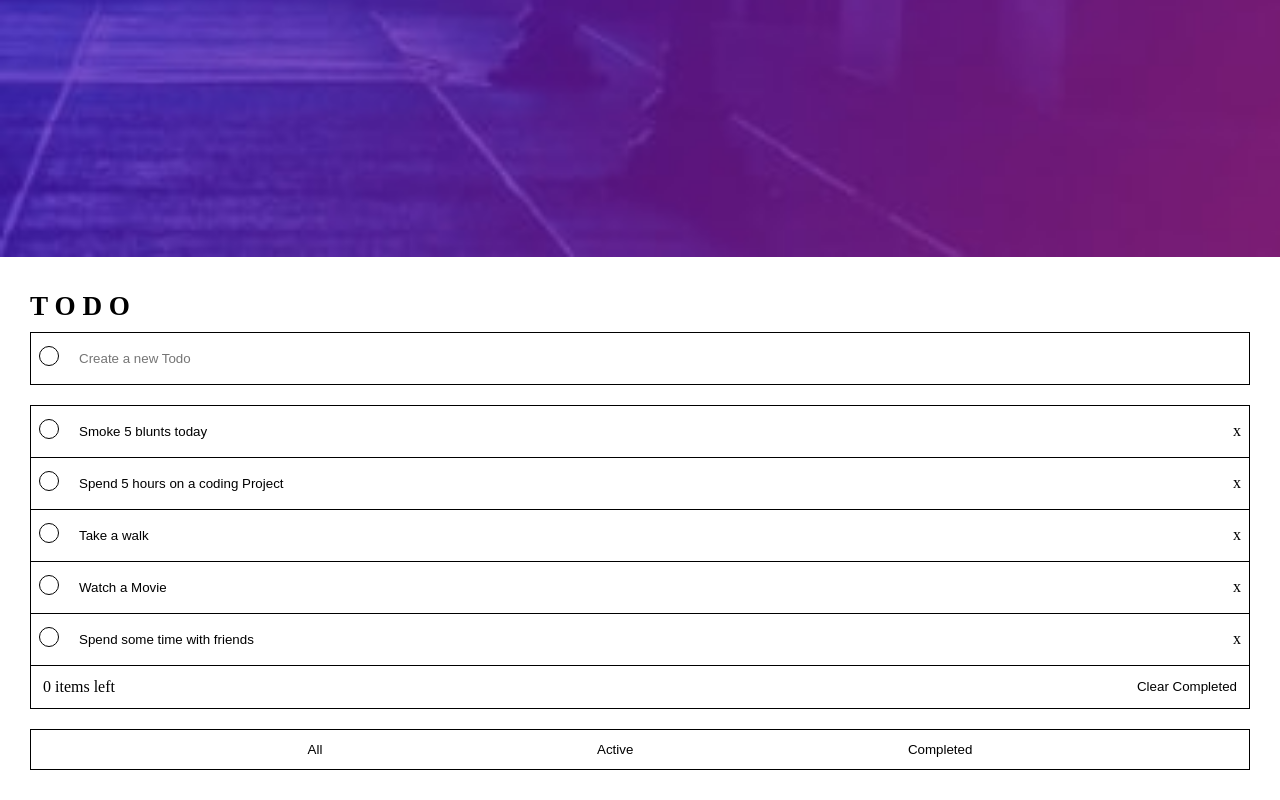
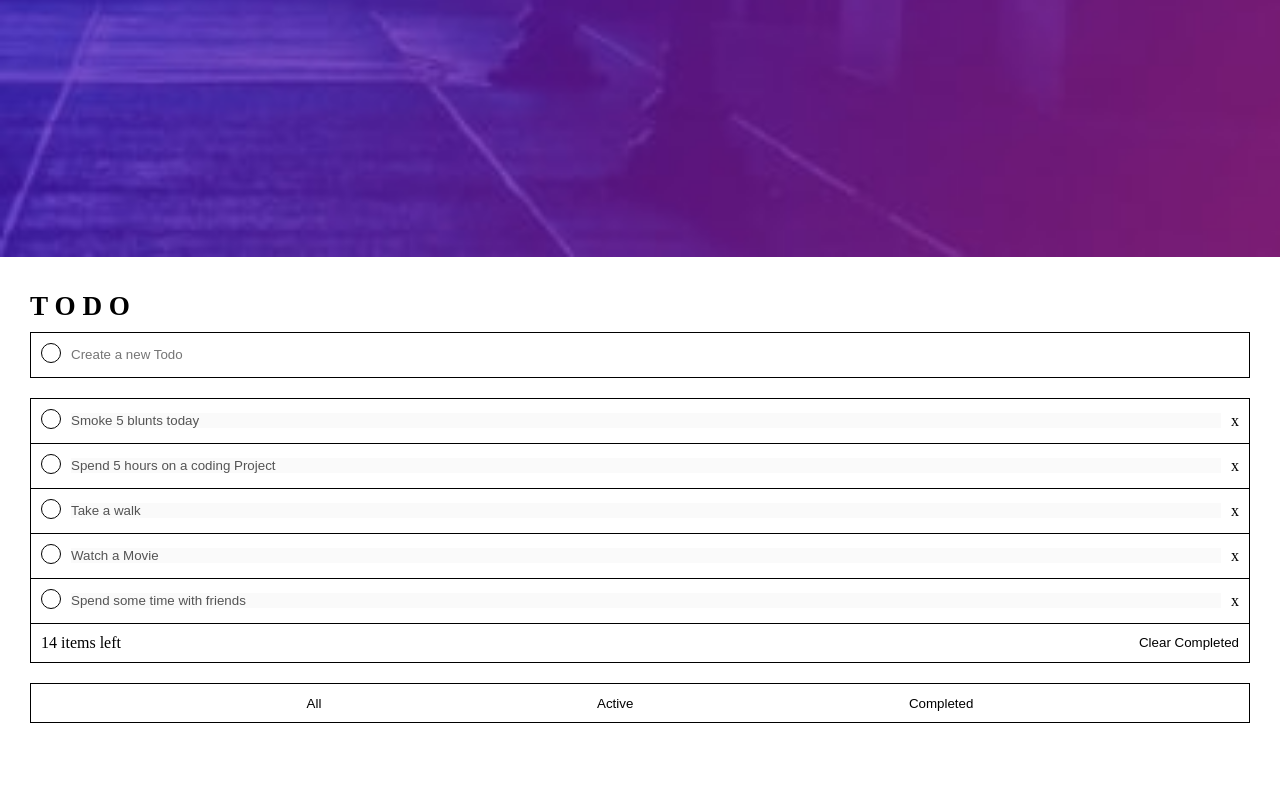
Before and after one commit to dev0xgenius/Todo-App, a React (Vite) app: page / in a window 1280 px wide. Shown: the part 426-1226 px from the top of the page. After the commit the page ends 1179 px from the top, so only its background shows below. Built offline with nearby package versions, Linux system fonts and the light colour scheme.

Commit message:
Updated index.css

```diff
--- a/src/components/ActionList.jsx
+++ b/src/components/ActionList.jsx
@@ -6,9 +6,9 @@ class ActionList extends React.Component {
     return (
       <>
         <ul className="action-list">
-          <TodoAction displayText="All" />
-          <TodoAction displayText="Active" />
-          <TodoAction displayText="Completed" />
+          <li><TodoAction displayText="All" /></li>
+          <li><TodoAction displayText="Active" /></li>
+          <li><TodoAction displayText="Completed" /></li>
         </ul>
       </>
     );
--- a/src/components/Todo.jsx
+++ b/src/components/Todo.jsx
@@ -9,7 +9,7 @@ class Todo extends React.Component {
           <span className='checkbox'></span>
         </label>
         <input type='text' value={this.props.title}
-        onChange={console.log} />
+        onChange={console.log} disabled="disabled"/>
         <span>x</span>
       </li>
     );
--- a/src/components/TodoDashboard.jsx
+++ b/src/components/TodoDashboard.jsx
@@ -6,12 +6,13 @@ import ActionList from "./ActionList";
 
 class TodoDashboard extends React.Component {
   render() {
+    let items = Math.floor(Math.random(0, 10) * 100);
     return (
       <>
         <TodoForm />
         <div className='col'>
           <TodoList />
-          <TodoInfo />
+          <TodoInfo items={items}/>
         </div>
         <ActionList />
       </>
--- a/src/components/TodoInfo.jsx
+++ b/src/components/TodoInfo.jsx
@@ -6,7 +6,9 @@ class TodoInfo extends React.Component {
     return (
       <>
         <div className='todoInfo'>
-          <span className='info'>0 items left</span>
+          <span className='info'>
+            {this.props.items} items left
+          </span>
           <TodoAction displayText="Clear Completed"/>
         </div>
       </>
--- a/src/css/index.css
+++ b/src/css/index.css
@@ -35,7 +35,6 @@ main.ui .header h1 {
 
 input {
   width: 100%;
-  padding: 10px;
   border: none;
   outline: none;
 }
@@ -65,7 +64,7 @@ input:checked ~ span.checkbox {
 #content .todo-form {
   justify-content: flex-start;
   width: 100%;
-  padding: 8px;
+  padding: 10px;
   border: 1px solid black;
 }
 #content .col {
@@ -79,7 +78,7 @@ input:checked ~ span.checkbox {
 }
 #content .todo-list .todo {
   width: 100%;
-  padding: 8px;
+  padding: 10px;
   border-bottom: 1px solid black;
 }
 #content .todo-list .todo input {
@@ -88,7 +87,7 @@ input:checked ~ span.checkbox {
 #content .todoInfo {
   display: flex;
   justify-content: space-between;
-  padding: 12px;
+  padding: 10px;
 }
 #content .todoInfo button {
   border: none;
@@ -96,7 +95,7 @@ input:checked ~ span.checkbox {
 }
 #content .action-list {
   width: 100%;
-  padding: 12px;
+  padding: 10px;
   justify-content: space-evenly;
   border: 1px solid black;
 }
--- a/src/css/sass/index.scss
+++ b/src/css/sass/index.scss
@@ -17,9 +17,7 @@
 }
 
 .app-image {
-  // position: absolute;
   width: 100%;
-  // z-index: -1;
 }
 
 main.ui {
@@ -28,7 +26,6 @@ main.ui {
   width: 100%;
   padding: 30px;
   align-items: flex-start;
-  // border: 2px solid purple;
 
   .header {
     @extend %flex;
@@ -41,7 +38,7 @@ main.ui {
 
 input {
   width: 100%;
-  padding: 10px;
+  // padding: 10px;
   border: none;
   outline: none;
 }
@@ -69,7 +66,7 @@ input:checked ~ span.checkbox{
     @extend %flex;
     justify-content: flex-start;
     width: 100%;
-    padding: 8px;
+    padding: 10px;
     border: 1px solid black;
   }
 
@@ -86,7 +83,7 @@ input:checked ~ span.checkbox{
     .todo {
       @extend %flex;
       width: 100%;
-      padding: 8px;
+      padding: 10px;
       border-bottom: 1px solid black;
 
       input { border: none; }
@@ -96,7 +93,7 @@ input:checked ~ span.checkbox{
   .todoInfo {
     display: flex;
     justify-content: space-between;
-    padding: 12px;
+    padding: 10px;
 
     button {
       border: none;
@@ -107,7 +104,7 @@ input:checked ~ span.checkbox{
   .action-list {
     @extend %flex;
     width: 100%;
-    padding: 12px;
+    padding: 10px;
     justify-content: space-evenly;
     border: 1px solid black;
   }
```
Also changed, not shown: 1 other file (tests, documents, lock files or other folders).
